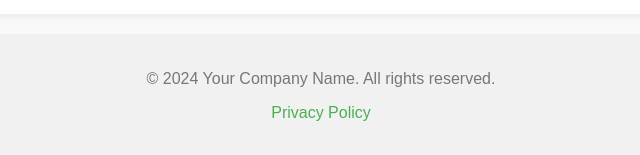
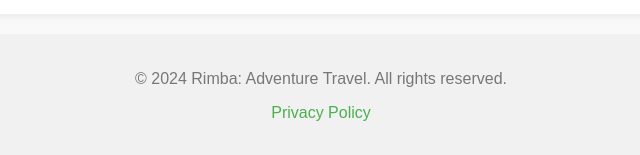
Before and after one commit to Stoneruler/labhelper, a plain HTML site: page Main.html in a window 1280 px wide. Shown: the part 873-1028 px from the top of the page, 319-959 px from the left. Drawn offline with Linux system fonts and the light colour scheme.

Commit message:
Update Main.html

```diff
--- a/Main.html
+++ b/Main.html
@@ -87,7 +87,7 @@
 </main>
 
 <footer>
-    <p>&copy; 2024 Your Company Name. All rights reserved.</p>
+    <p>&copy; 2024 Rimba: Adventure Travel. All rights reserved.</p>
     <p><a href="http://stoneruler.github.io/labhelper/Privacy.html" target="_blank">Privacy Policy</a></p>
 </footer>
 
```
